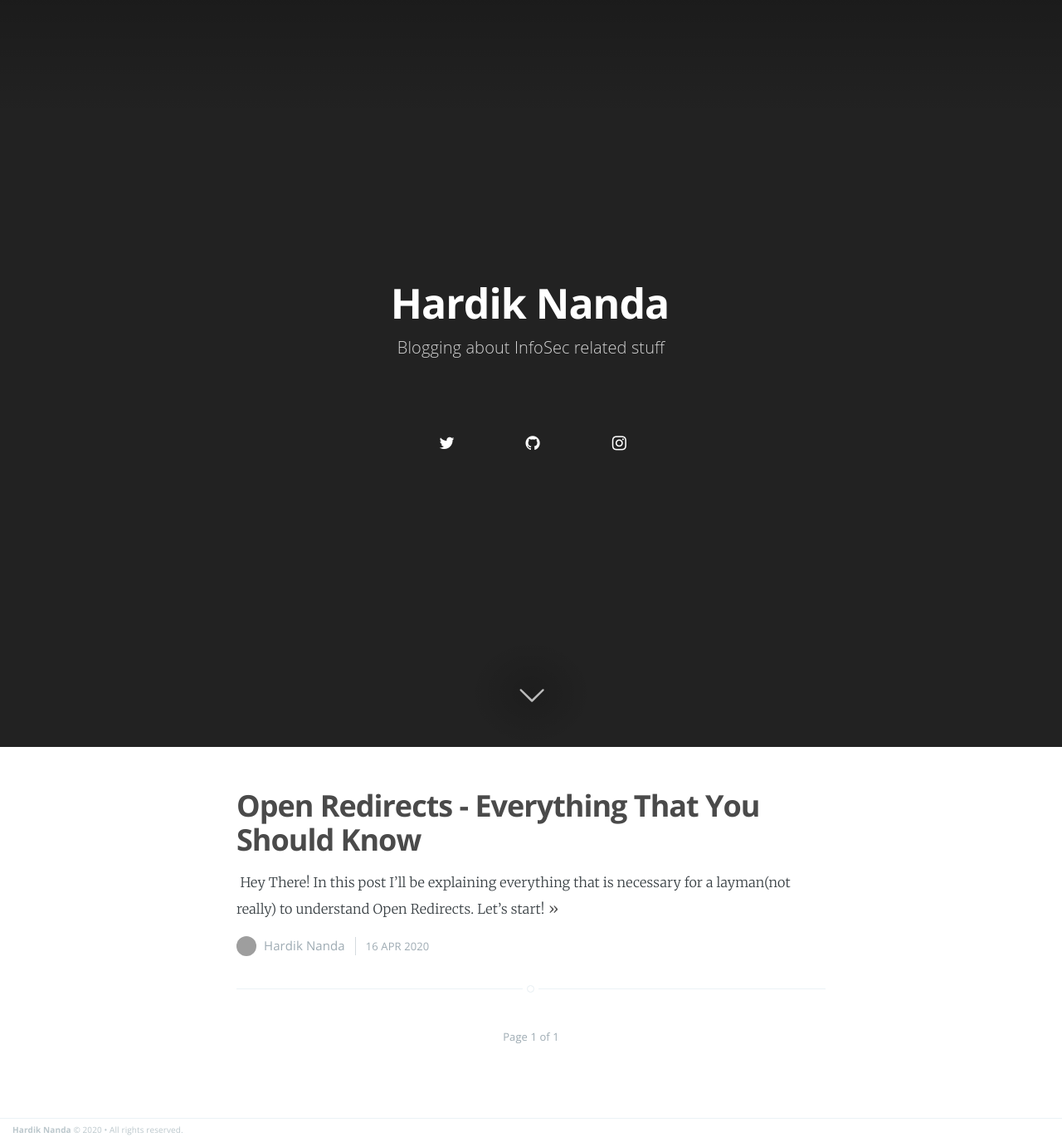
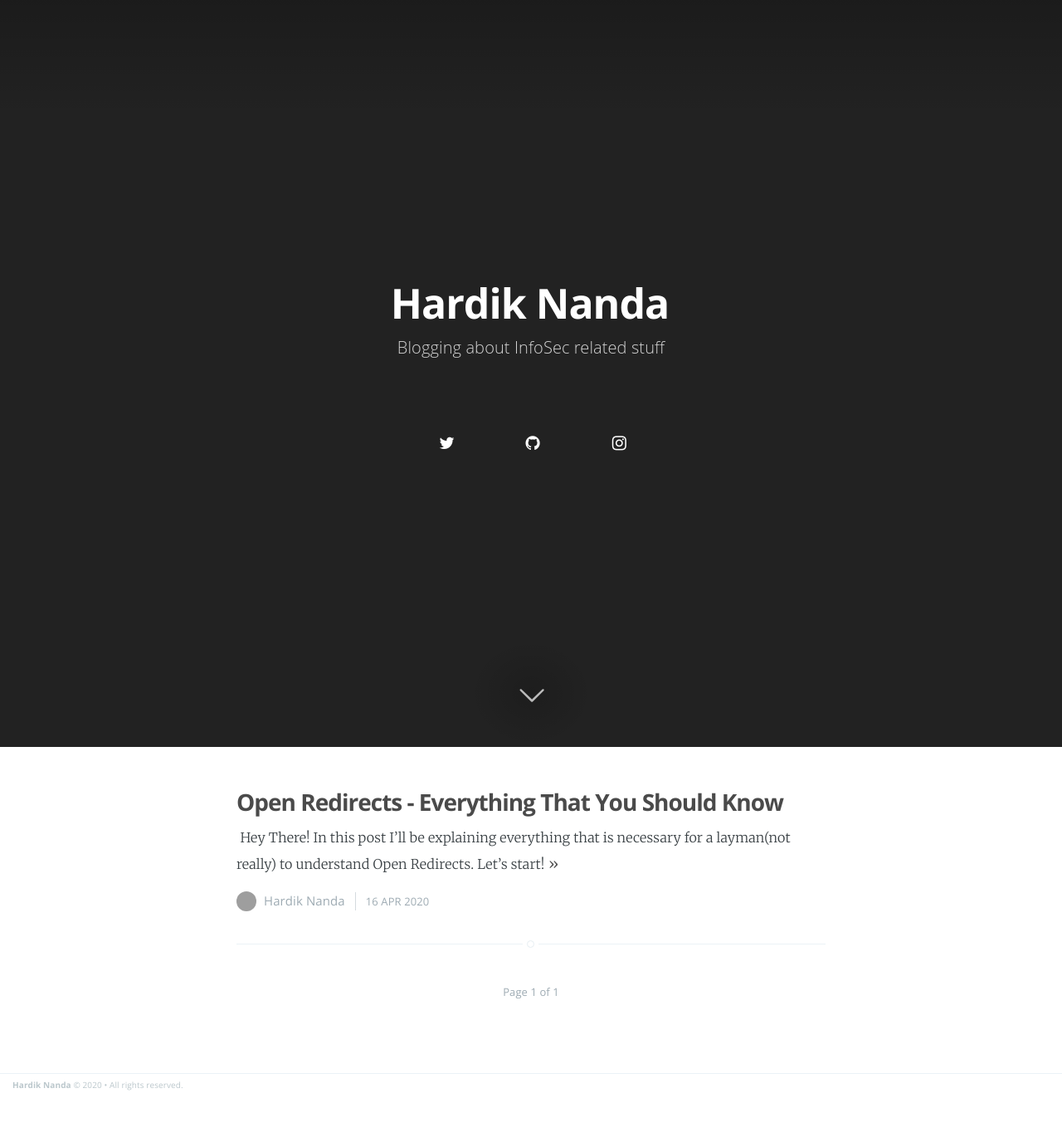
Before and after one commit to r0075h3ll/r0075h3ll.github.io, a Jekyll site: the page built from index.html, in a window 1280 px wide. Shown: the whole page at 83% size. Built offline with Jekyll 4.4.1, drawn with Linux system fonts in a browser that asks for light colours; the list of posts is cut into pages by our own code; after the commit the page ends 1322 px from its top, so only the background shows below that; grey boxes are pictures that could not be loaded.

Commit message:
Update index.html

```diff
--- a/index.html
+++ b/index.html
@@ -45,7 +45,7 @@ about: 'about.html'
 
     <article class="post">
         <header class="post-header">
-            <h2 class="post-title"><a href="{{ post.url | relative_url }}">{{ post.title }}</a></h2>
+            <h2 style="font-size: 28px;" class="post-title"><a href="{{ post.url | relative_url }}">{{ post.title }}</a></h2>
         </header>
         <section class="post-excerpt">
             <img src="{{ post.thumbnail }}">
```
